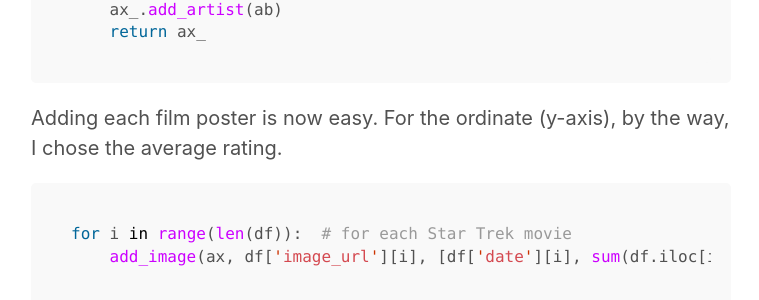
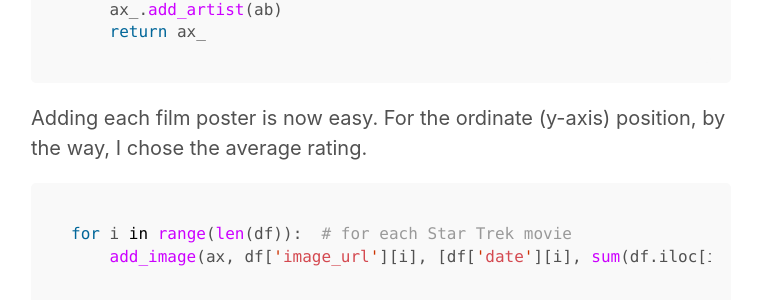
Before and after one commit to rikunert/rikunert.github.io, a Jekyll site: the page built from _posts/2017-05-11-star-trek-movies-ratings.md, in a window 1280 px wide and 1400 px high, scrolled down 6276 px. Shown: the part 154-454 px from the top of the window, without its empty margins (259-1018 px from the left). Built offline with Jekyll 4.4.1, drawn with Linux system fonts in a browser that asks for light colours; comment, search, counter and statistics services are not loaded; some of the changed text lies outside the part shown.

Commit message:
removed two typos in star trek blog post

````diff
--- a/_posts/2017-05-11-star-trek-movies-ratings.md
+++ b/_posts/2017-05-11-star-trek-movies-ratings.md
@@ -178,7 +178,7 @@
     ax_.add_artist(ab)
     return ax_
 ```
-Adding each film poster is now easy. For the ordinate (y-axis), by the way, I chose the average rating.
+Adding each film poster is now easy. For the ordinate (y-axis) position, by the way, I chose the average rating.
 ```python
 for i in range(len(df)):  # for each Star Trek movie
     add_image(ax, df['image_url'][i], [df['date'][i], sum(df.iloc[i, 1:5]) / 4.0], 0.3)
````
Also changed, not shown: other parts of _posts/2017-05-11-star-trek-movies-ratings.md (+1 -1 lines).
